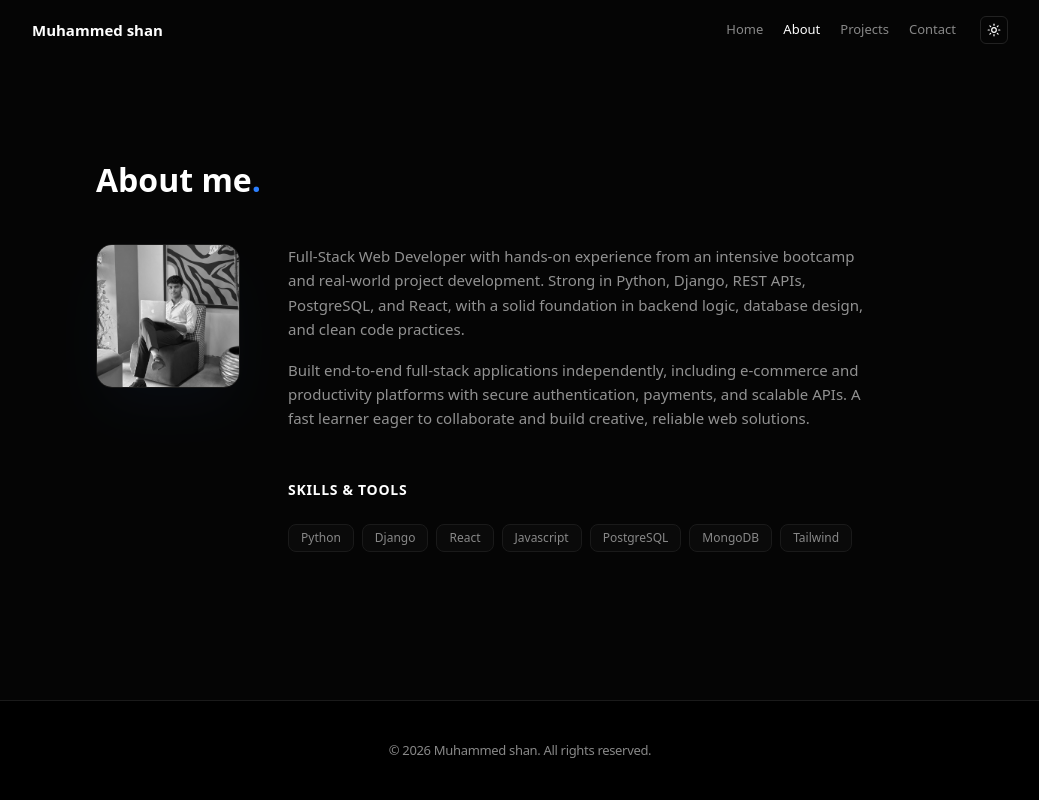
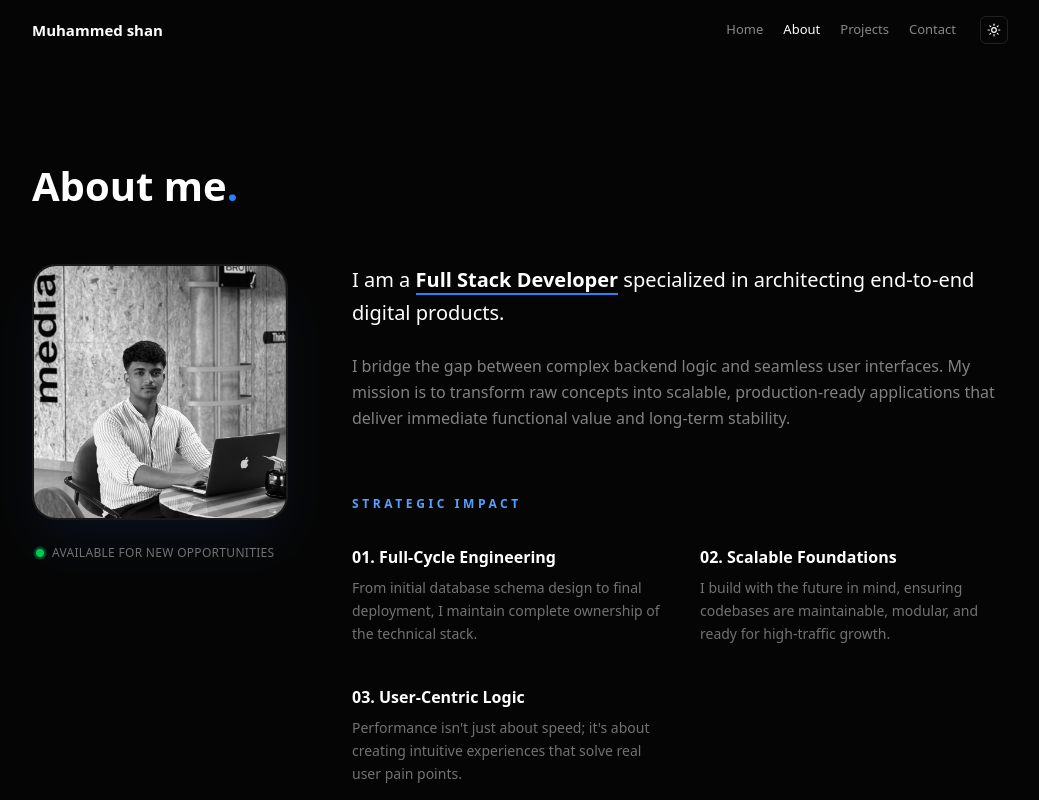
Before and after one commit to muhammedshann/muhammed-shan-portfolio, a React (Vite) app in the folder muhammed-shan-portfolio/: page /about in a window 1280 px wide. Shown: the top 800 px of the page, without its empty margins (120-1159 px from the left). Built offline with nearby package versions, Linux system fonts and the light colour scheme.

Commit message:
desing changed about and projects

```diff
--- a/muhammed-shan-portfolio/Pages/About.jsx
+++ b/muhammed-shan-portfolio/Pages/About.jsx
@@ -1,78 +1,123 @@
 import React from 'react';
 import Header from '../src/Components/Header';
 import Footer from '../src/Components/Footer';
-import Image from '../src/assets/MuhammedShan.jpeg';
+import Image from '../src/assets/muhammedshan2.JPG';
 import { useTheme } from '../src/ThemeContext';
 
 const AboutPage = () => {
   const { isDarkMode } = useTheme();
 
   const skills = [
-    'Python', 'Django', 'React', 'Javascript', 'PostgreSQL', 'MongoDB', 'Tailwind'
+    'Python', 'Django', 'Django REST Framework', 'React', 'JavaScript',
+    'PostgreSQL', 'MongoDB', 'REST APIs', 'System Design', 'Git', 'AWS'
   ];
 
   return (
-    <div className={`flex flex-col min-h-screen transition-colors duration-500 ${
-      isDarkMode
+    <div className={`flex flex-col min-h-screen transition-colors duration-500 ${isDarkMode
       ? 'bg-[#050505] text-[#a1a1a1] selection:bg-white selection:text-black'
       : 'bg-[#fafafa] text-neutral-600 selection:bg-black selection:text-white'
       } font-sans antialiased`}>
 
       <Header />
 
-      <main className="flex-grow max-w-4xl mx-auto px-6 mt-16 md:mt-24 w-full">
-        {/* Title with Blue accent */}
-        <h1 className={`text-[28px] md:text-[32px] font-bold mb-10 transition-colors ${
-          isDarkMode ? 'text-white' : 'text-black'
+      <main className="flex-grow max-w-5xl mx-auto px-6 mt-16 md:mt-24 w-full">
+        <h1 className={`text-[28px] md:text-[40px] font-extrabold mb-12 transition-colors ${isDarkMode ? 'text-white' : 'text-black'
           }`}>
           About me<span className="text-blue-500">.</span>
         </h1>
 
-        <div className="flex flex-col md:flex-row gap-12 items-start">
+        <div className="flex flex-col lg:flex-row gap-16 items-start">
 
-          {/* Profile Image Section */}
-          <div className="flex-shrink-0">
-            <div className={`relative w-28 h-28 md:w-36 md:h-36 rounded-2xl overflow-hidden border transition-all duration-500 ${
-              isDarkMode
-                ? 'border-[#1a1a1a] shadow-2xl shadow-blue-500/5'
-                : 'border-neutral-200 shadow-lg shadow-neutral-200'
+          {/* Enhanced Profile Image Section */}
+          <div className="flex-shrink-0 sticky top-24">
+            <div className={`relative group w-48 h-48 md:w-64 md:h-64 rounded-3xl overflow-hidden border-2 transition-all duration-700 ${isDarkMode
+              ? 'border-[#1a1a1a] shadow-2xl shadow-blue-500/10'
+              : 'border-neutral-200 shadow-xl shadow-neutral-200'
               }`}>
+
+              {/* Overlay for depth */}
+              <div className="absolute inset-0 z-10 bg-gradient-to-t from-black/20 to-transparent opacity-0 group-hover:opacity-100 transition-opacity duration-500" />
+
               <img
                 src={Image}
                 alt="Muhammed Shan"
-                className={`w-full h-full object-cover transition-all duration-700 ${
-                  isDarkMode ? 'grayscale hover:grayscale-0' : 'grayscale-0'
+                className={`w-full h-full object-cover object-center transition-all duration-1000 transform group-hover:scale-110 ${
+                  isDarkMode ? 'grayscale group-hover:grayscale-0' : 'grayscale-0'
                 }`}
               />
             </div>
+
+            {/* Status Indicator */}
+            <div className="mt-6 flex items-center gap-2 px-1">
+              <span className="relative flex h-2 w-2">
+                <span className="animate-ping absolute inline-flex h-full w-full rounded-full bg-green-400 opacity-75"></span>
+                <span className="relative inline-flex rounded-full h-2 w-2 bg-green-500"></span>
+              </span>
+              <span className="text-[12px] font-medium tracking-wide uppercase opacity-70">Available for new opportunities</span>
+            </div>
           </div>
 
-          {/* Text Content Section */}
-          <div className="max-w-xl space-y-12">
-            <section>
-              <p className="text-[14px] md:text-[15px] leading-relaxed transition-colors opacity-90">
-                Full-Stack Web Developer with hands-on experience from an intensive bootcamp and real-world project development. Strong in Python, Django, REST APIs, PostgreSQL, and React, with a solid foundation in backend logic, database design, and clean code practices.
+          <div className="max-w-2xl space-y-16">
+            {/* Professional Identity */}
+            <section className="space-y-6">
+              <p className={`text-[17px] md:text-[20px] leading-relaxed font-light ${isDarkMode ? 'text-white' : 'text-black'}`}>
+                I am a <span className="font-bold border-b-2 border-blue-500">Full Stack Developer</span> specialized in architecting end-to-end digital products.
               </p>
-              <p className="text-[14px] md:text-[15px] leading-relaxed mt-4 transition-colors opacity-90">
-                Built end-to-end full-stack applications independently, including e-commerce and productivity platforms with secure authentication, payments, and scalable APIs. A fast learner eager to collaborate and build creative, reliable web solutions.
+              <p className="text-[15px] md:text-[16px] leading-relaxed opacity-80">
+                I bridge the gap between complex backend logic and seamless user interfaces. My mission is to transform raw concepts into scalable, production-ready applications that deliver immediate functional value and long-term stability.
               </p>
             </section>
 
-            {/* Skills & Tools */}
-            <section className="pb-16">
-              <h2 className={`text-[14px] font-semibold mb-6 uppercase tracking-wider transition-colors ${
-                isDarkMode ? 'text-white' : 'text-black'
+            {/* Value Proposition Grid */}
+            <section className="space-y-8">
+              <h2 className={`text-[12px] font-black uppercase tracking-[0.3em] ${isDarkMode ? 'text-blue-400' : 'text-blue-600'
                 }`}>
-                Skills & Tools
+                Strategic Impact
               </h2>
-              <div className="flex flex-wrap gap-2">
+
+              <div className="grid grid-cols-1 md:grid-cols-2 gap-10">
+                <div className="space-y-2">
+                  <h3 className={`text-[16px] font-bold ${isDarkMode ? 'text-white' : 'text-black'}`}>
+                    01. Full-Cycle Engineering
+                  </h3>
+                  <p className="text-[14px] leading-relaxed opacity-70">
+                    From initial database schema design to final deployment, I maintain complete ownership of the technical stack.
+                  </p>
+                </div>
+
+                <div className="space-y-2">
+                  <h3 className={`text-[16px] font-bold ${isDarkMode ? 'text-white' : 'text-black'}`}>
+                    02. Scalable Foundations
+                  </h3>
+                  <p className="text-[14px] leading-relaxed opacity-70">
+                    I build with the future in mind, ensuring codebases are maintainable, modular, and ready for high-traffic growth.
+                  </p>
+                </div>
+
+                <div className="space-y-2">
+                  <h3 className={`text-[16px] font-bold ${isDarkMode ? 'text-white' : 'text-black'}`}>
+                    03. User-Centric Logic
+                  </h3>
+                  <p className="text-[14px] leading-relaxed opacity-70">
+                    Performance isn't just about speed; it's about creating intuitive experiences that solve real user pain points.
+                  </p>
+                </div>
+              </div>
+            </section>
+
+            {/* Tech Stack */}
+            <section className="pb-24">
+              <h2 className={`text-[12px] font-black mb-8 uppercase tracking-[0.3em] ${isDarkMode ? 'text-blue-400' : 'text-blue-600'
+                }`}>
+                Technical Expertise
+              </h2>
+              <div className="flex flex-wrap gap-3">
                 {skills.map((skill) => (
                   <span
                     key={skill}
-                    className={`px-3 py-1 border rounded-lg text-[12px] font-medium transition-all cursor-default ${
-                      isDarkMode
-                      ? 'border-[#1a1a1a] bg-[#0a0a0a] text-[#888888] hover:border-blue-500/50 hover:text-white'
-                      : 'border-neutral-200 bg-white text-neutral-600 hover:border-blue-500/50 hover:text-black shadow-sm'
+                    className={`px-4 py-2 border rounded-xl text-[13px] font-semibold transition-all duration-300 ${isDarkMode
+                      ? 'border-[#1a1a1a] bg-[#0a0a0a] text-[#888] hover:text-white hover:border-blue-500/50 hover:bg-blue-500/5'
+                      : 'border-neutral-200 bg-white text-neutral-500 hover:text-black hover:border-blue-500/50 hover:shadow-md'
                       }`}
                   >
                     {skill}
--- a/muhammed-shan-portfolio/Pages/Projects.jsx
+++ b/muhammed-shan-portfolio/Pages/Projects.jsx
@@ -10,61 +10,55 @@ const ProjectsPage = () => {
   const projects = [
     {
       title: "EduFlow",
-      description: "Educational productivity platform. Built modular features including smart notes, AI chatbot, Pomodoro timer, habit tracker, and community groups.",
-      tags: ["Python", "Django", "Postgres", "React", "Razorpay"],
-      link: "https://github.com/muhammedshann/EduFlow.git"
+      description: "A comprehensive educational productivity ecosystem. Engineered modular features including smart note-taking, integrated AI assistance, and real-time community engagement tools.",
+      tags: ["Python", "Django", "PostgreSQL", "React", "Razorpay"],
+      github: "https://github.com/muhammedshann/EduFlow.git",
+      liveUrl: "https://fresheasy.online/"
     },
     {
       title: "Fresh Easy",
-      description: "E-commerce Platform featuring product catalog, cart, wishlist, Razorpay payments, and a complete order lifecycle management system.",
+      description: "Architected a full-scale E-commerce platform managing the complete order lifecycle—from secure Razorpay payment integration to dynamic inventory management.",
       tags: ["Python", "Django", "PostgreSQL", "Razorpay", "Tailwind"],
-      link: "https://github.com/muhammedshann/fresheasy.git"
+      github: "https://github.com/muhammedshann/fresheasy.git",
+      liveUrl: ""
     },
     {
       title: "Echo Note",
-      description: "Full-stack AI powered speech-to-text application supporting real-time and file-based audio transcription using OpenAI Whisper.",
-      tags: ["Python", "Django", "React", "OpenAPI", "Postgres"],
-      link: "https://github.com/muhammedshann/echo-note"
+      description: "A specialized AI-driven transcription service. Implemented OpenAI Whisper for high-precision, real-time speech-to-text conversion with a focus on low-latency processing.",
+      tags: ["Python", "Django", "React", "OpenAI", "PostgreSQL"],
+      github: "https://github.com/muhammedshann/echo-note",
+      liveUrl: ""
     }
   ];
 
   return (
-    <div className={`flex flex-col min-h-screen transition-colors duration-500 ${
-      isDarkMode
+    <div className={`flex flex-col min-h-screen transition-colors duration-500 ${isDarkMode
         ? 'bg-[#050505] text-[#a1a1a1] selection:bg-white selection:text-black'
         : 'bg-[#fafafa] text-neutral-600 selection:bg-black selection:text-white'
       } font-sans antialiased`}>
 
       <Header />
 
-      <main className="flex-grow max-w-5xl mx-auto px-6 mt-16 md:mt-24 w-full mb-20">
-        <h1 className={`text-[28px] md:text-[32px] font-bold mb-10 transition-colors ${
-          isDarkMode ? 'text-white' : 'text-black'
+      <main className="flex-grow max-w-6xl mx-auto px-6 mt-16 md:mt-24 w-full mb-20">
+        <h1 className={`text-[28px] md:text-[32px] font-bold mb-10 transition-colors ${isDarkMode ? 'text-white' : 'text-black'
           }`}>
           Projects<span className="text-blue-500">.</span>
         </h1>
 
-        {/* Project Grid */}
-        <div className="grid grid-cols-1 md:grid-cols-3 gap-6">
+        <div className="grid grid-cols-1 md:grid-cols-3 gap-8">
           {projects.map((project, index) => (
             <div
               key={index}
-              className={`group border rounded-2xl p-6 flex flex-col h-full transition-all duration-300 ${
-                isDarkMode
-                  ? 'border-[#1a1a1a] bg-[#0a0a0a] hover:border-blue-500/30'
-                  : 'border-neutral-200 bg-white hover:border-blue-500/30 shadow-sm shadow-neutral-200/50'
+              className={`group relative border rounded-2xl p-7 flex flex-col h-full transition-all duration-500 ${isDarkMode
+                  ? 'border-[#1a1a1a] bg-[#0a0a0a] hover:border-blue-500/20'
+                  : 'border-neutral-200 bg-white hover:border-blue-500/20 shadow-sm'
                 }`}
             >
-              <div className="flex justify-between items-start mb-4">
-                <h3 className={`text-[16px] font-semibold transition-colors ${
-                  isDarkMode ? 'text-white' : 'text-black'
-                }`}>
+              <h3 className={`text-[17px] font-bold mb-3 transition-colors ${isDarkMode ? 'text-white' : 'text-black'}`}>
                 {project.title}
               </h3>
-                <Github size={16} className="opacity-40 group-hover:opacity-100 transition-opacity" />
-              </div>
 
-              <p className="text-[13px] md:text-[14px] leading-relaxed mb-6 flex-grow opacity-90">
+              <p className="text-[14px] leading-relaxed mb-6 flex-grow opacity-80">
                 {project.description}
               </p>
 
@@ -73,10 +67,9 @@ const ProjectsPage = () => {
                 {project.tags.map((tag) => (
                   <span
                     key={tag}
-                    className={`text-[11px] font-medium px-2.5 py-0.5 border rounded-lg transition-colors ${
-                      isDarkMode
-                        ? 'border-[#1a1a1a] bg-[#111] text-[#888888]'
-                        : 'border-neutral-100 bg-neutral-50 text-neutral-500'
+                    className={`text-[10px] uppercase tracking-wider font-semibold px-2 py-1 rounded-md ${isDarkMode
+                        ? 'bg-[#111] text-[#666] border border-[#1a1a1a]'
+                        : 'bg-neutral-100 text-neutral-500 border border-neutral-200'
                       }`}
                   >
                     {tag}
@@ -84,20 +77,41 @@ const ProjectsPage = () => {
                 ))}
               </div>
 
-              {/* Action Link */}
+              {/* Action Buttons */}
+              <div className="flex items-center gap-4 mt-auto pt-4 border-t border-transparent group-hover:border-inherit transition-colors">
+                {/* GitHub Button */}
                 <a
-                href={project.link}
+                  href={project.github}
                   target="_blank"
                   rel="noopener noreferrer"
-                className={`inline-flex items-center gap-2 w-fit text-[12px] font-semibold transition-all ${
-                  isDarkMode
-                    ? 'text-white hover:text-blue-400'
-                    : 'text-black hover:text-blue-600'
+                  className={`p-2 rounded-full transition-all duration-300 ${isDarkMode
+                    ? 'hover:bg-white hover:text-black text-[#888]'
+                    : 'hover:bg-black hover:text-white text-neutral-400'}`}
+                  title="View Source Code"
+                >
+                  <Github size={18} />
+                </a>
+
+                {/* Live Link Button (Only shows if liveUrl exists) */}
+                {project.liveUrl && (
+                  <a
+                    href={project.liveUrl}
+                    target="_blank"
+                    rel="noopener noreferrer"
+                    className={`inline-flex items-center gap-2 text-[12px] font-bold px-4 py-2 rounded-lg transition-all ${isDarkMode
+                        ? 'bg-[#1a1a1a] text-white hover:bg-blue-600'
+                        : 'bg-neutral-100 text-black hover:bg-blue-600 hover:text-white'
                       }`}
                   >
-                View Project
+                    Visit
                     <ExternalLink size={14} />
                   </a>
+                )}
+
+                {/* {!project.liveUrl && (
+                  <span className="text-[11px] font-medium opacity-40 italic">Deployment pending</span>
+                )} */}
+              </div>
             </div>
           ))}
         </div>
```
Also changed, not shown: muhammed-shan-portfolio/src/assets/muhammedshan2.JPG (added), 1 other file (tests, documents, lock files or other folders). Lines whose indentation alone changed are shown as unchanged.
